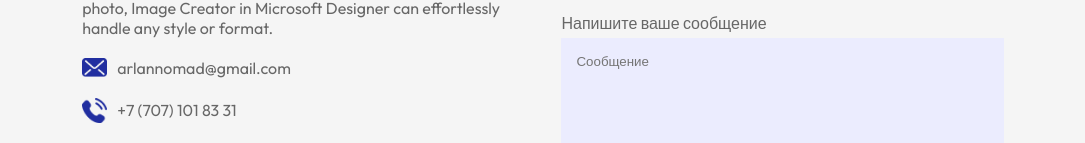
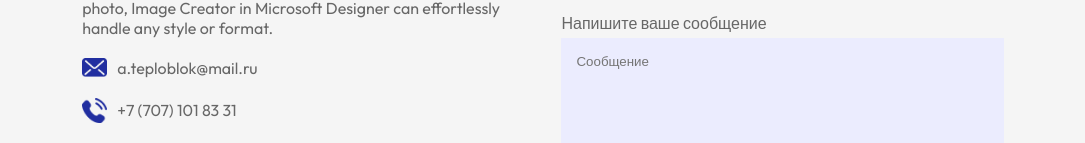
Before and after one commit to arlannomad/react-frontend-adin, a React (Vite) app: page / in a window 1280 px wide. Shown: the part 3983-4126 px from the top of the page, without its empty margins (97-1182 px from the left). Built offline with nearby package versions, Linux system fonts and the light colour scheme.

Commit message:
react-frontend-adin

```diff
--- a/src/Components/Contact/Contact.jsx
+++ b/src/Components/Contact/Contact.jsx
@@ -15,7 +15,7 @@ const Contact = () => {
        setResult("Sending....");
        const formData = new FormData(event.target);
 
-       formData.append("access_key", "bccfd0cb-7f41-4d81-b5fb-908ae53e6925");
+       formData.append("access_key", "0cb21a0a-fe84-484d-a0ee-4e3aaeb55ae7");
 
        const response = await fetch("https://api.web3forms.com/submit", {
          method: "POST",
@@ -44,7 +44,7 @@ const Contact = () => {
                or generate the perfect photo, Image Creator in Microsoft Designer can effortlessly
                handle any style or format.</p>
                <ul>
-                    <li><img src={mail_icon} alt="" />arlannomad@gmail.com</li>
+                    <li><img src={mail_icon} alt="" />a.teploblok@mail.ru</li>
                     <li><img src={phone_icon} alt="" />+7 (707) 101 83 31</li>
                     <li><img src={location_icon} alt="" />г. Алматы, ул. Рыскулова 130 а, 2 этаж, офис 1 (пересечение ул Гончарова)</li>
                </ul>
```
